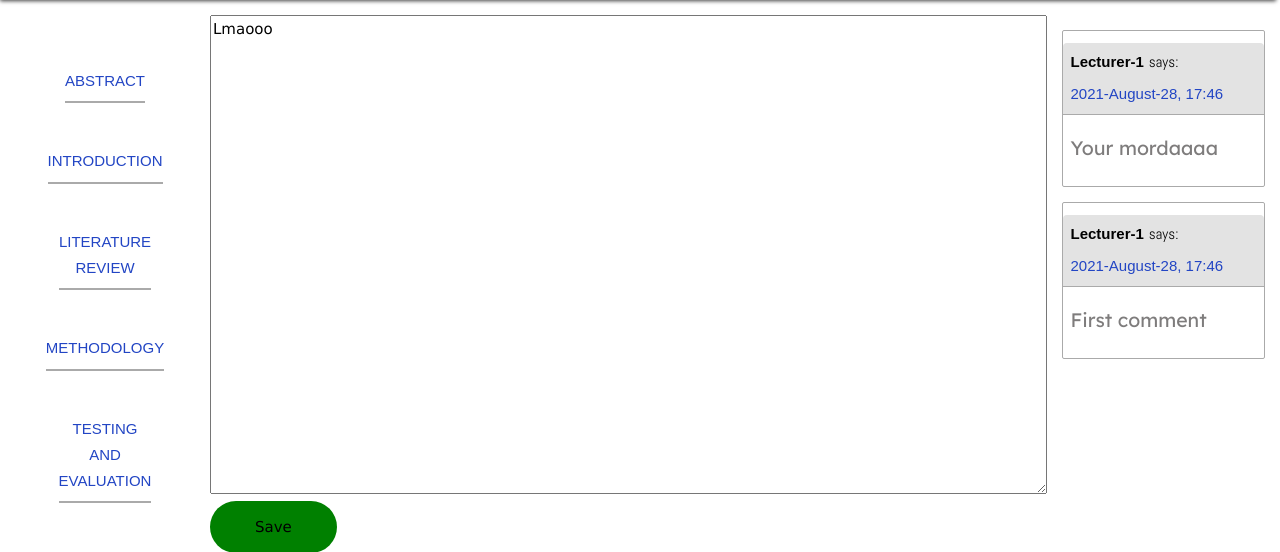
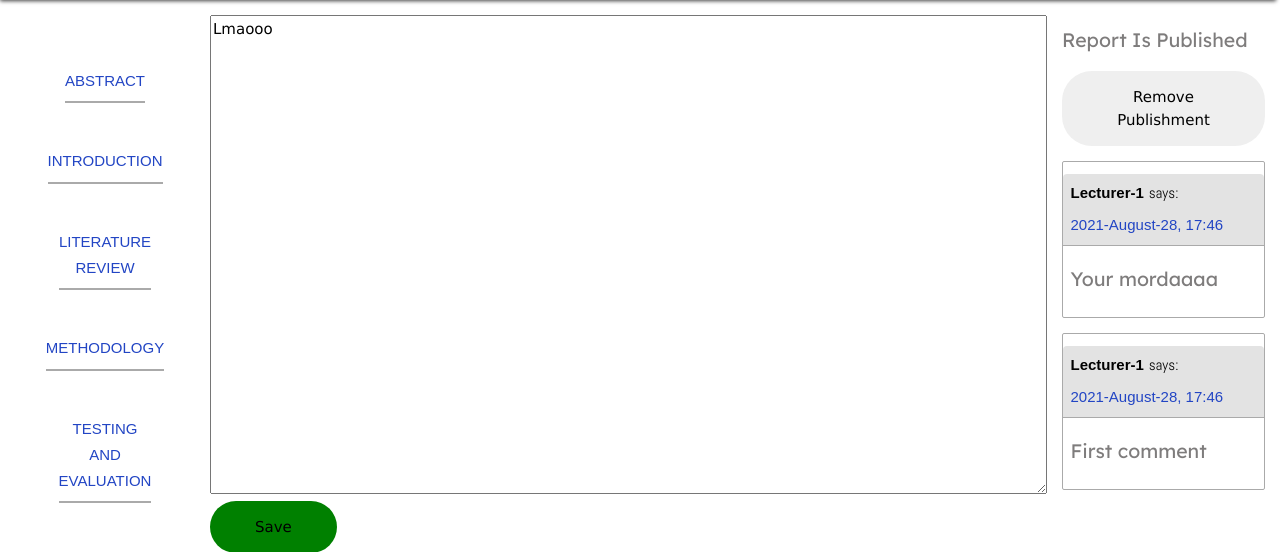
Before and after one commit to KAmoako12/Project-Library, a Flask app: page /student/dashboard in a window 1280 px wide. Shown: the part 80-632 px from the top of the page. Run offline with Flask 2, Linux system fonts and the light colour scheme; a user stored in the database is signed in; data comes from the database, SQL or seed files in the repository; both versions use the stored data as it was after the commit.

Commit message:
publishing report added. minor bug fix with testing side of report

```diff
--- a/projectlibrary/students/routes.py
+++ b/projectlibrary/students/routes.py
@@ -13,6 +13,11 @@ students = Blueprint('students', __name__)
 def dashboard():
     student = current_user
     report = Reports.query.filter_by(group_id=student.group_id).first()
+
+    if report.testing_and_evaluation:
+        print('Yay')
+    else:
+        print('Yoes')
 
     abstract_text = None
 
@@ -122,6 +127,47 @@ def report_full():
     return render_template('introduction.html', student=student, report=report, intro=intro_url, comments=comments, lecturer=lecturer)
 
 
+@students.route('/publish-report/<report_id>', methods=['GET', 'POST'])
+@login_required
+def publish_report(report_id):
+    report = Reports.query.filter_by(id=report_id).first()
+
+    student = current_user
+    if student.group_leader:
+        if report.full_report:
+            report.published = True
+            db.session.commit()
+            flash('Your report has been published successfully!', 'success')
+
+        else:
+            flash('Your full report needs to be published first!', 'warning')
+    else:
+        flash('Only Group Leaders can publish the reports!', 'warning')
+
+    return redirect(url_for('students.dashboard'))
+
+
+@students.route('/unpublish-report/<report_id>', methods=['GET', 'POST'])
+@login_required
+def unpublish_report(report_id):
+    report = Reports.query.filter_by(id=report_id).first()
+
+    student = current_user
+    if student.group_leader:
+        if report.published:
+            report.published = False
+            db.session.commit()
+            flash('Your report has been removed from publishment successfully!', 'success')
+
+        else:
+            flash('Your report needs to be published first!', 'warning')
+    else:
+        flash('Only Group Leaders can unpublish the reports!', 'warning')
+
+    return redirect(url_for('students.dashboard'))
+
+
+
 @students.route('/upload-report', methods=['GET', 'POST'])
 @login_required
 def upload_report():
@@ -143,7 +189,7 @@ def upload_report():
             report.topic = topic
             report.group_id = group_id
             report.college = college
-            report.chapter = chapter
+#            report.chapter = chapter
 
             #if there's an image save it
             if image:
@@ -163,7 +209,7 @@ def upload_report():
                 report.methodology = pdf_file
             elif chapter == 'testing':
                 pdf_file = save_pdf(file)
-                report.testing_and_evalutation = pdf_file
+                report.testing_and_evaluation = pdf_file
             elif chapter == 'conclusion':
                 pdf_file = save_pdf(file)
                 report.conclusion = pdf_file
--- a/projectlibrary/templates/dashboard.html
+++ b/projectlibrary/templates/dashboard.html
@@ -82,6 +82,14 @@
     </div>
     </div>
     <div class="comment">
+        {% if report.full_report and student.group_leader and report.published != True %}
+        <p>Report Is Not Published</p>
+        <button id="publishBtn" onclick="window.location.href='{{url_for('students.publish_report', report_id=report.id)}}'">Publish Full Post</button>
+        {% elif report.full_report and student.group_leader and report.published %}
+        <p>Report Is Published</p>
+        <button id="unPublishBtn" onclick="window.location.href='{{url_for('students.unpublish_report', report_id=report.id)}}'">Remove Publishment</button>
+        {% endif %}
+
         {% if comments %}
         {% for comment in comments %}
         <ul class="comment-list">
```
Also changed, not shown: projectlibrary/templates/introduction.html (+9 -0 lines), projectlibrary/site.db, 7 other files.
